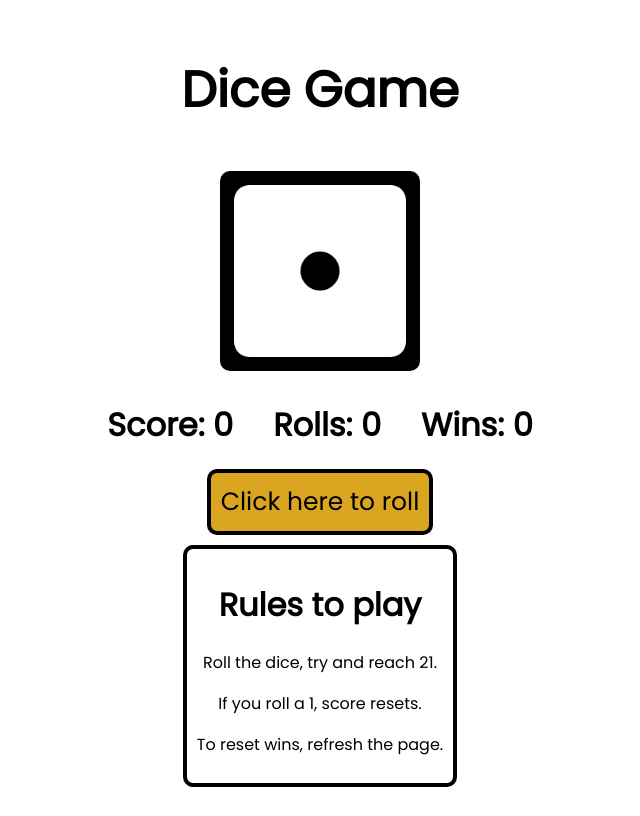
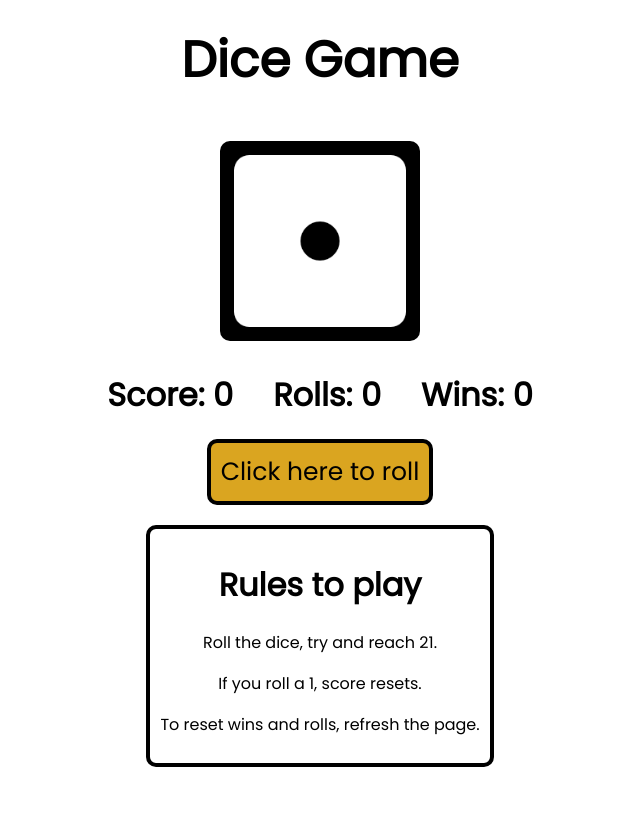
Before and after one commit to lacookson1/diceGameJohn, a plain HTML site: page index.html in a window 1280 px wide. Shown: the whole page, without its empty margins (320-960 px from the left). Drawn offline with Linux system fonts and the light colour scheme.

Commit message:
Playing with margin and padding; changed rules

```diff
--- a/index.html
+++ b/index.html
@@ -23,7 +23,7 @@
         <h1>Rules to play</h1>
         <p>Roll the dice, try and reach 21.</p>
         <p>If you roll a 1, score resets.</p>
-        <p>To reset wins, refresh the page.</p>
+        <p>To reset wins and rolls, refresh the page.</p>
     </div>
 
     <script src="script.js"></script>
--- a/style.css
+++ b/style.css
@@ -2,9 +2,11 @@
 
 *{
     font-family: 'Poppins', sans-serif;
+    box-sizing: border-box;
 }
 
 body {
+    margin-top:0;
     height: 100vh;
     display:flex;
     flex-direction: column;
@@ -25,11 +27,13 @@ body {
     background-color: goldenrod;
     border: 4px solid black;
     border-radius: 10px;
+    margin-bottom: 10px;
 }
 
 .mainHeader {
     font-size: 50px;
     justify-content: space-evenly;
+    margin-top: 0;
 }
 
 .gameStats {
```
